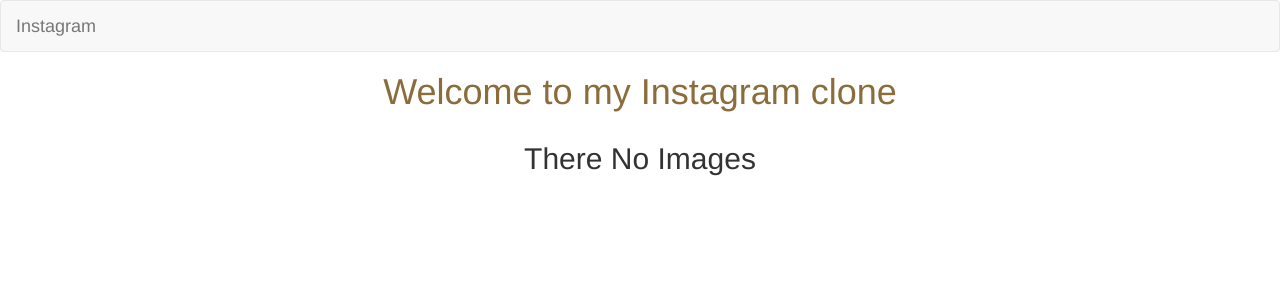
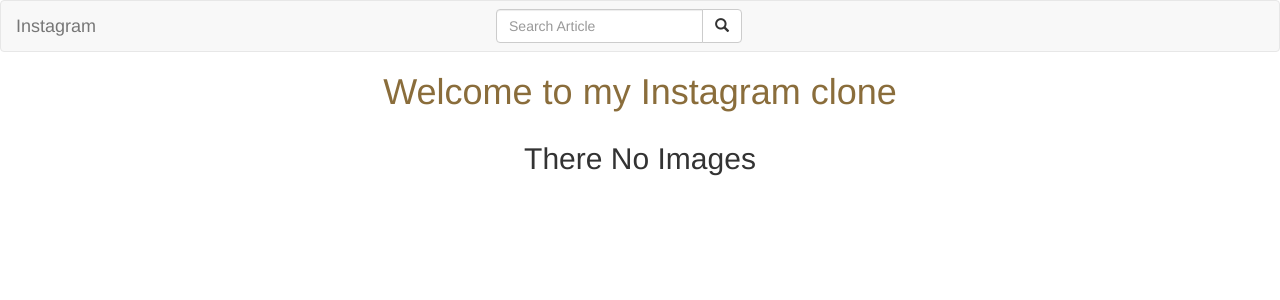
Before and after one commit to MrazTevin/Instagram-clone, a Django app: template instagram/templates/index.html in a window 1280 px wide. Shown: the top 300 px of the page. Run offline with Django 3.2, Linux system fonts and the light colour scheme; the template is opened without the code that fills it, so the values that code supplies are empty; some libraries are stand-ins or nearby versions.

Commit message:
re-styled the navbar

```diff
--- a/instagram/templates/navbar.html
+++ b/instagram/templates/navbar.html
@@ -13,6 +13,21 @@
             <div class="navbar-header">
                 <a class="navbar-brand" href="">Instagram</a>
             </div>
+            <div class="col-sm-4 col-md-4 navbar-center" style="text-align:center; margin-left:300px;">
+
+                <form class="navbar-form" role="search">
+
+                    <div class="input-group">
+                        <input type="text" class="form-control" placeholder="Search Article" name="article">
+                        <div class="input-group-btn">
+                            <button class="btn btn-default" type="submit">
+                                <i class="glyphicon glyphicon-search"></i>
+                            </button>
+                        </div>
+                    </div>
+
+                </form>
+            </div>
         </div>
     </nav>
 </body>
```
